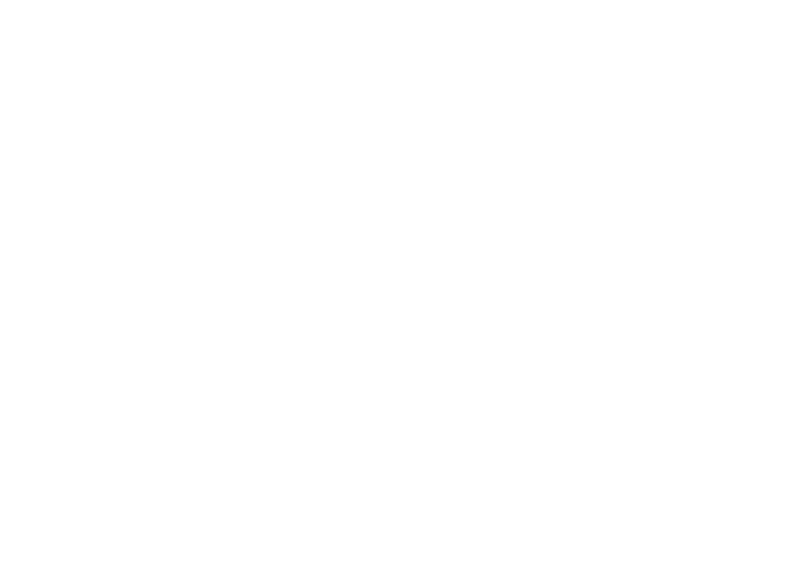
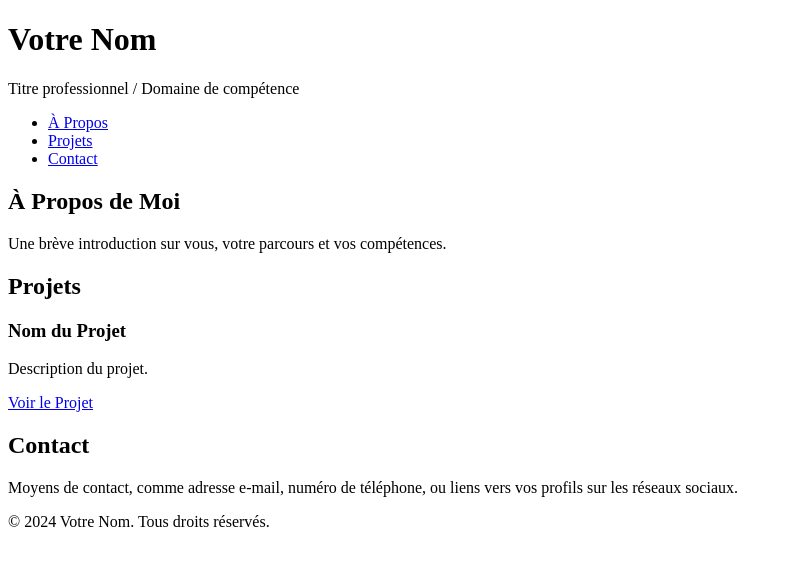
Before and after one commit to JeremyMaille/portfolio, a plain HTML site: page index.html in a window 1280 px wide. Shown: the whole page, without its empty margins (0-792 px from the left). Drawn offline with Linux system fonts and the light colour scheme.

Commit message:
second commit

```diff
--- a/index.html
+++ b/index.html
@@ -1,11 +1,46 @@
 <!DOCTYPE html>
-<html lang="en">
+<html lang="fr">
 <head>
     <meta charset="UTF-8">
-    <meta name="viewport" content="width=device-width, initial-scale=1.0">
-    <title>Portfolio</title>
+    <title>Votre Nom - Portfolio</title>
+    <link rel="stylesheet" href="style.css">
 </head>
 <body>
+    <header>
+        <h1>Votre Nom</h1>
+        <p>Titre professionnel / Domaine de compétence</p>
+    </header>
 
+    <nav>
+        <ul>
+            <li><a href="#about">À Propos</a></li>
+            <li><a href="#projects">Projets</a></li>
+            <li><a href="#contact">Contact</a></li>
+        </ul>
+    </nav>
+
+    <section id="about">
+        <h2>À Propos de Moi</h2>
+        <p>Une brève introduction sur vous, votre parcours et vos compétences.</p>
+    </section>
+
+    <section id="projects">
+        <h2>Projets</h2>
+        <!-- Vous pouvez ajouter plusieurs blocs de projet ici -->
+        <div class="project">
+            <h3>Nom du Projet</h3>
+            <p>Description du projet.</p>
+            <a href="lien_du_projet">Voir le Projet</a>
+        </div>
+    </section>
+
+    <section id="contact">
+        <h2>Contact</h2>
+        <p>Moyens de contact, comme adresse e-mail, numéro de téléphone, ou liens vers vos profils sur les réseaux sociaux.</p>
+    </section>
+
+    <footer>
+        <p>&copy; 2024 Votre Nom. Tous droits réservés.</p>
+    </footer>
 </body>
 </html>
```
